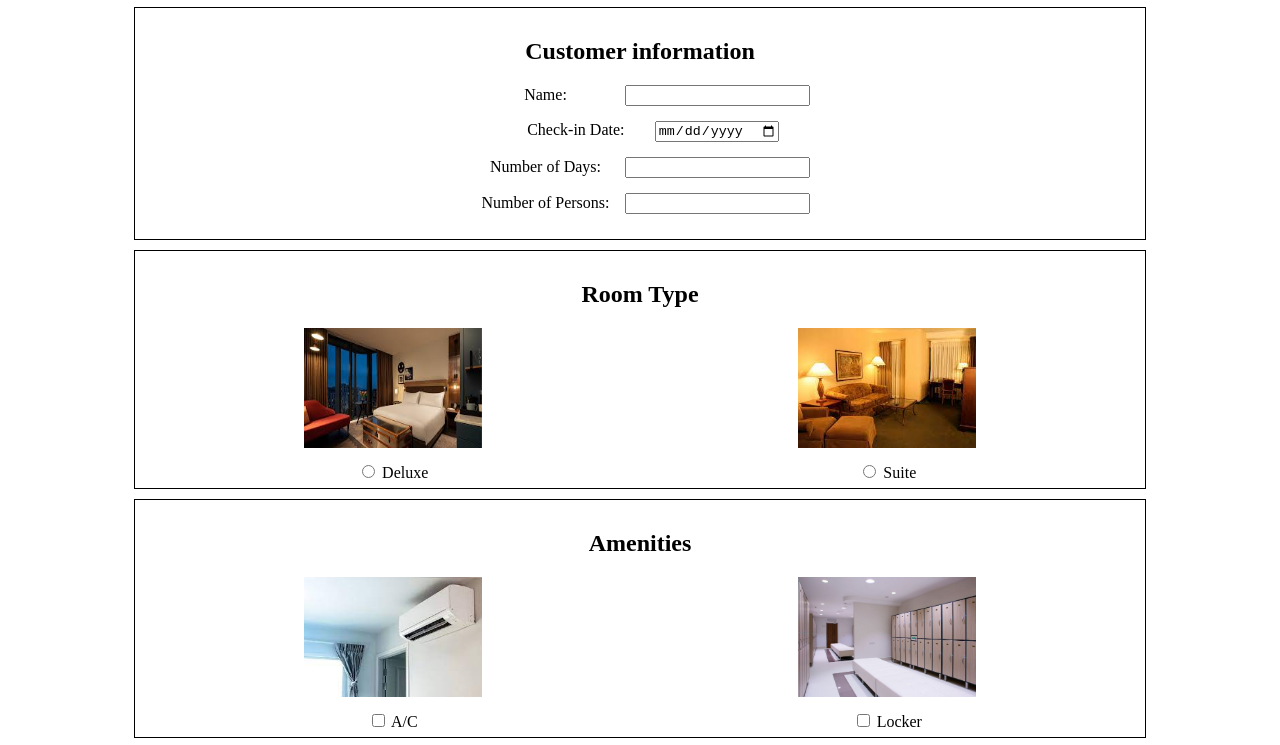
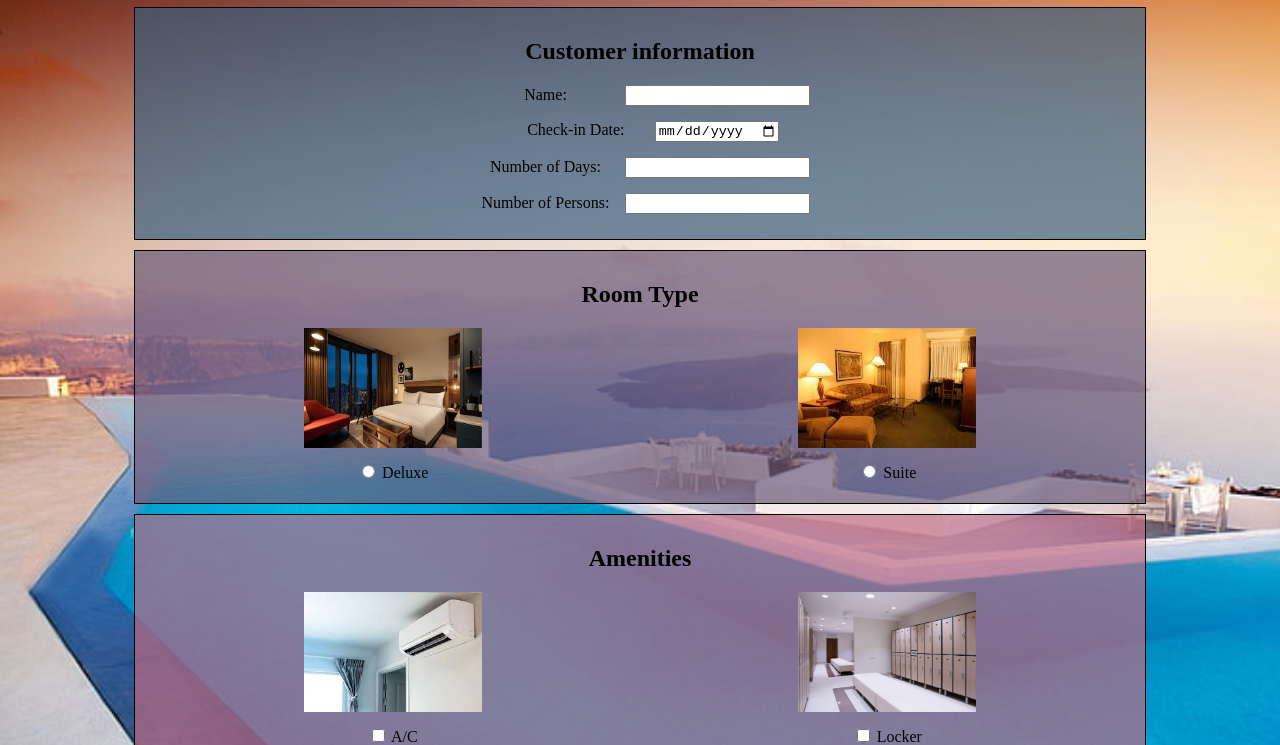
Before and after one commit to pragatirajput07/DIGIBHEM, a plain HTML site: page index.html in a window 1280 px wide. Shown: the part 73-818 px from the top of the page. Drawn offline with Linux system fonts and the light colour scheme.

Commit message:
Add files via upload

```diff
--- a/styl.css
+++ b/styl.css
@@ -1,5 +1,8 @@
 body{
     text-align: center;
+    background-image: url(bg1.jpg);
+    background-repeat: no-repeat;
+    background-size: cover;
 }
 #form{
     border: 1px solid black;
@@ -7,6 +10,8 @@ body{
     margin-top: 10px;
     margin-right: 10%;
     margin-left: 10%;
+    background-color: #355b7dab;
+
 }
 .form-group {
     margin-bottom: 15px;
@@ -27,9 +32,11 @@ body{
   .form-group1 {
     border: 1px solid black;
     padding: 10px;
+    padding-bottom: 25px;
     margin-top: 10px;
     margin-right: 10%;
     margin-left: 10%;
+    background-color: #6c5b7bb4;
   }
   .one{
     display: flex;
@@ -48,10 +55,11 @@ img{
 .form-group2 {
     border: 1px solid black;
     padding: 10px;
+    padding-bottom: 25px;
     margin-top: 10px;
     margin-right: 10%;
     margin-left: 10%;
-
+    background-color: #c06c84ac;
   }
   .form-group3 {
     border: 1px solid black;
@@ -59,6 +67,7 @@ img{
     margin-top: 10px;
     margin-right: 10%;
     margin-left: 10%;
+    background-color: #f6727fb0;
   }
   .form-group4{
     margin-top: 10px;
```
Also changed, not shown: bg1.jpg (added).
